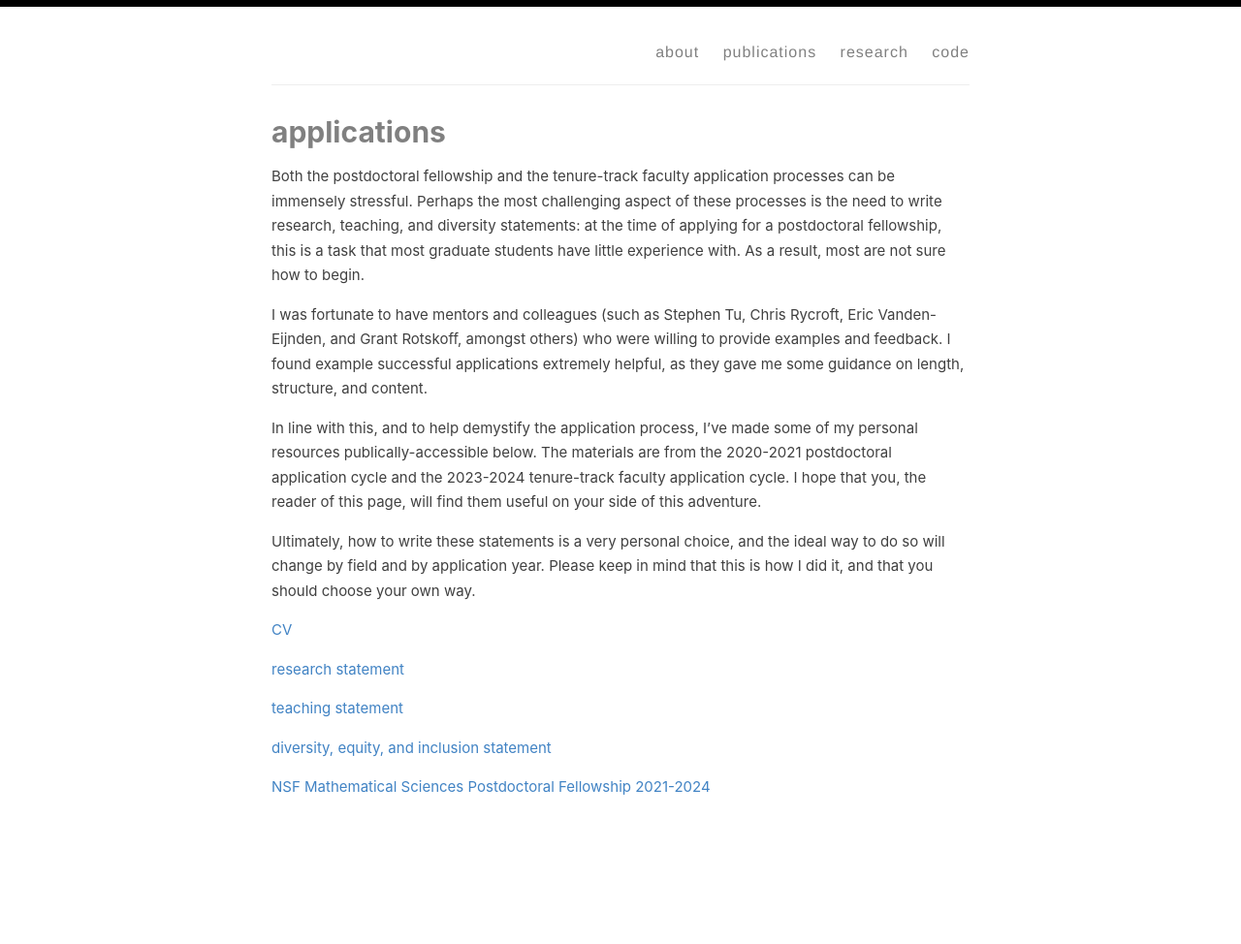
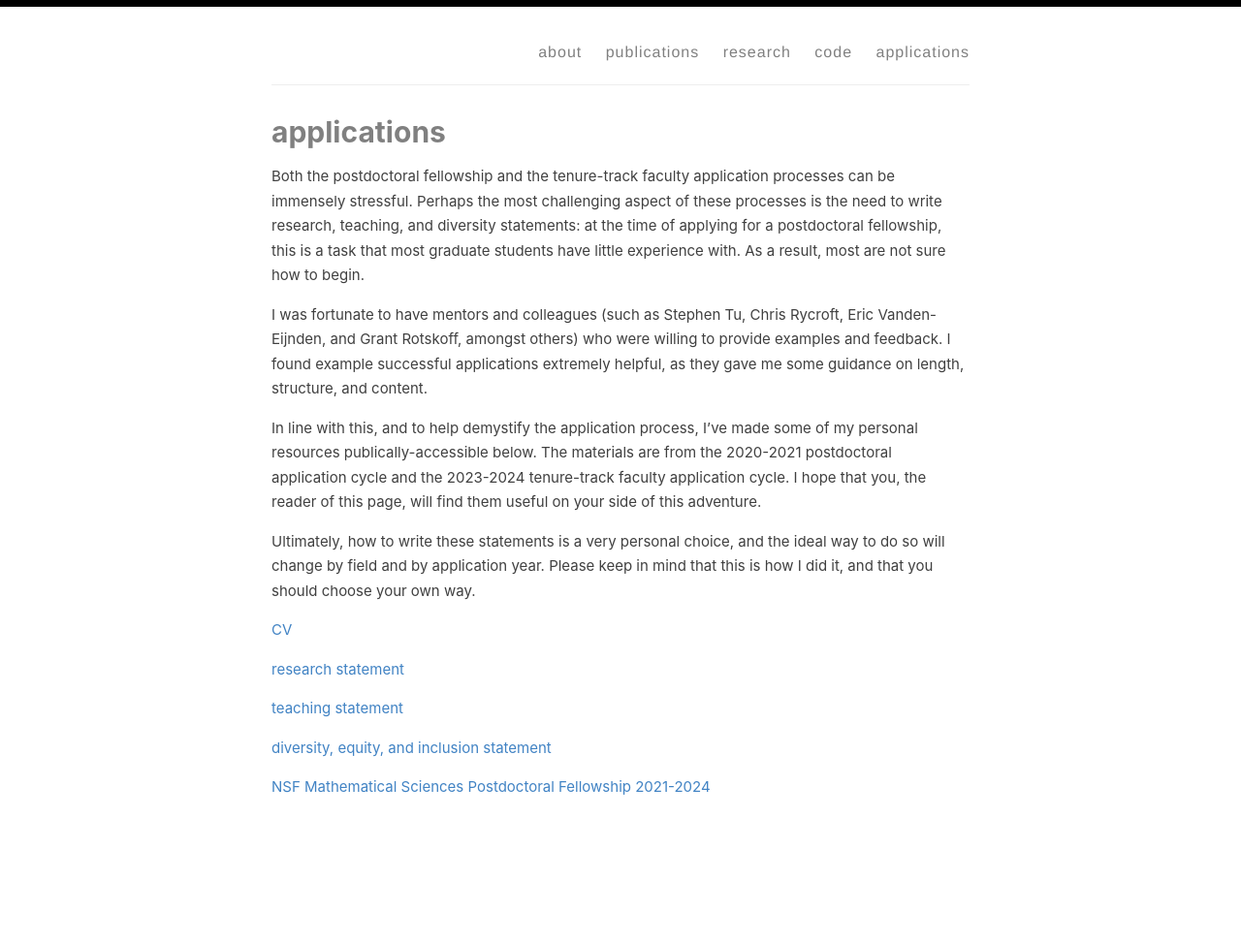
Before and after one commit to nmboffi/nmboffi.github.io, a Jekyll site: the page built from _pages/faculty_applications.md, in a window 1280 px wide. Shown: the whole page at 97% size. Built offline with Jekyll 4.4.1, drawn with Linux system fonts in a browser that asks for light colours.

Commit message:
add link to application materials

```diff
--- a/_layouts/default.html
+++ b/_layouts/default.html
@@ -29,6 +29,7 @@
               <a href="{{ site.baseurl }}/publications">publications</a>
               <a href="{{ site.baseurl }}/research">research</a>
               <a href="{{ site.baseurl }}/code">code</a>
+              <a href="{{ site.baseurl }}/applications">applications</a>
             </nav>
 
           </header>
```
